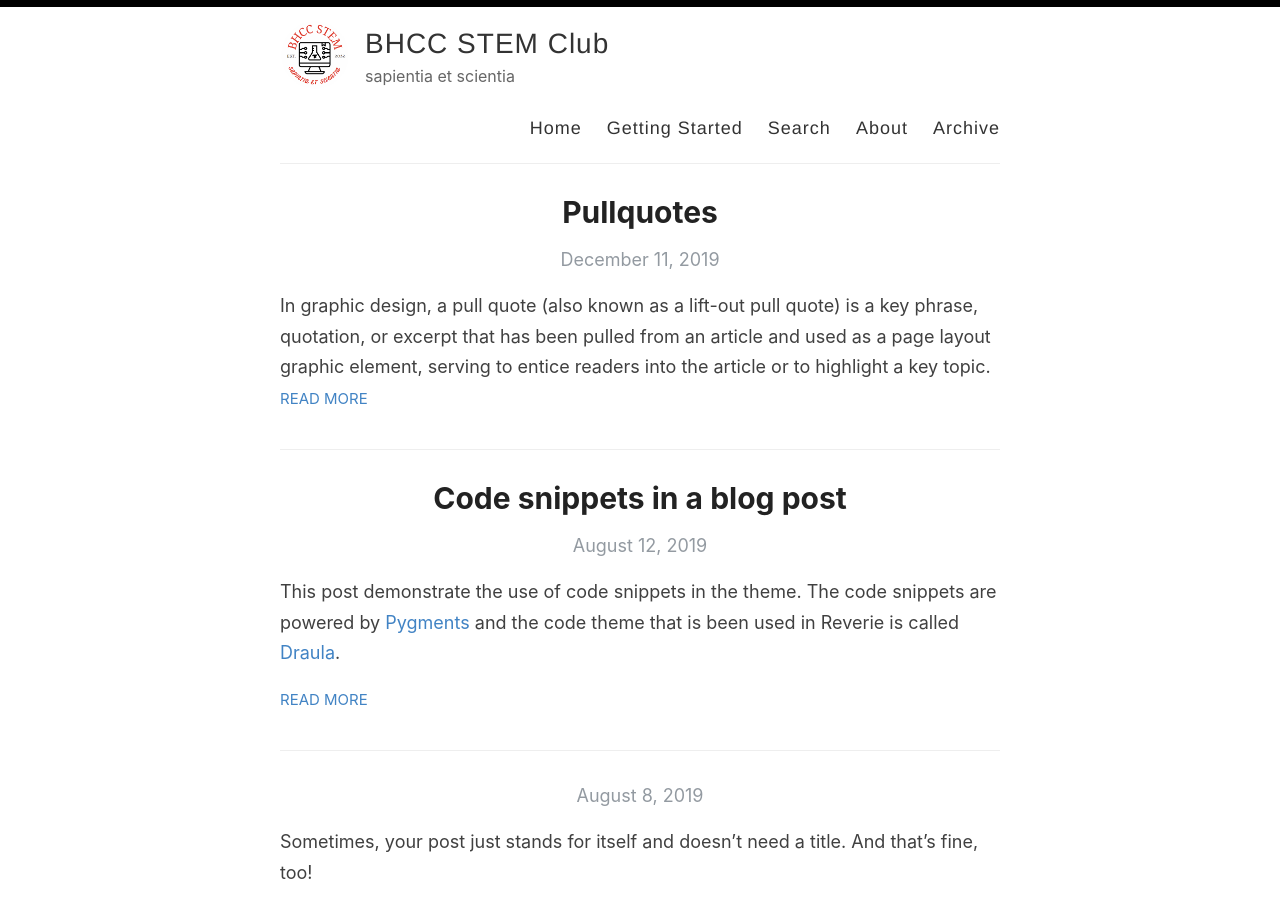
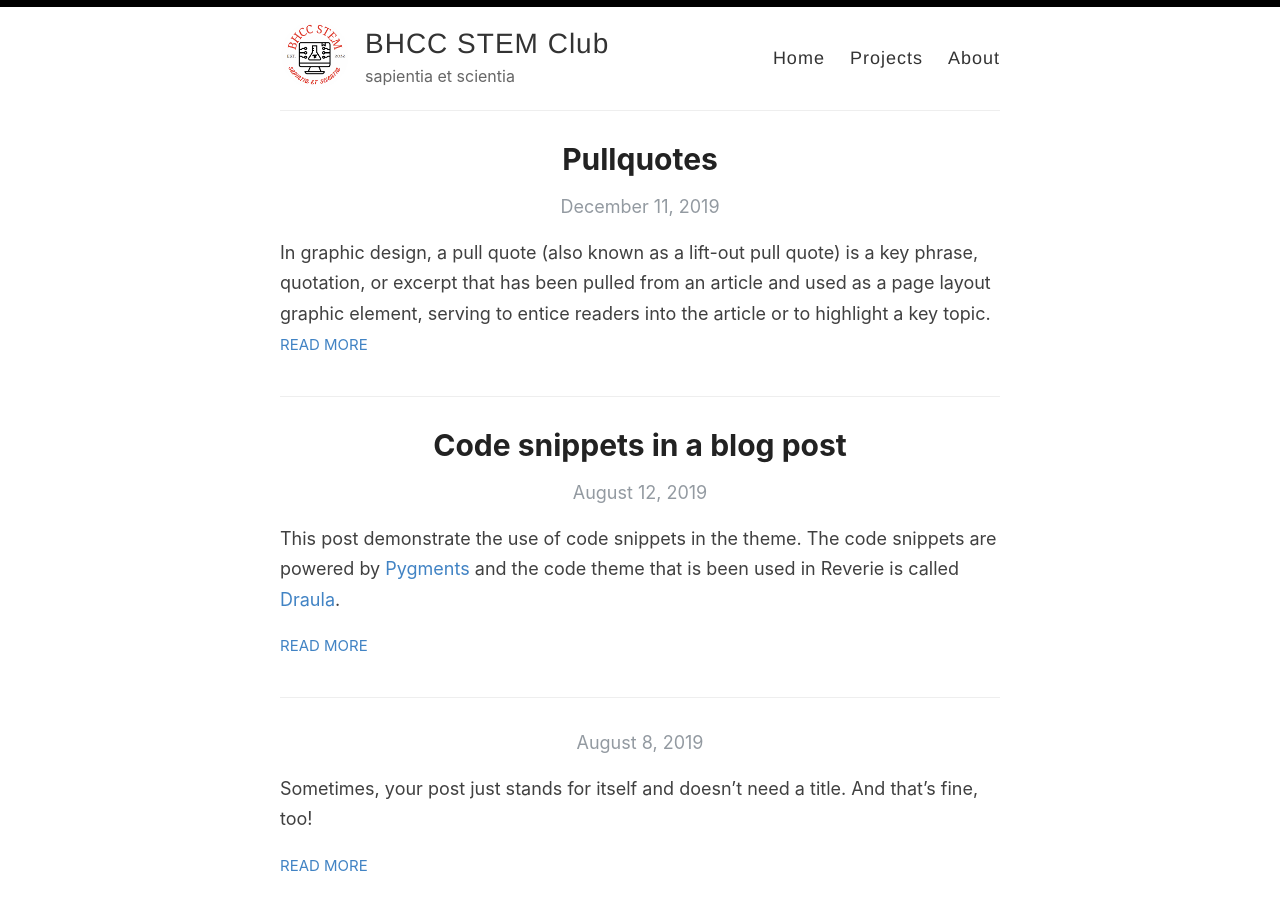
Before and after one commit to bhccstem/bhccstem.github.io, a Jekyll site: the page built from index.html, in a window 1280 px wide and 900 px high. Built offline with Jekyll 4.4.1, drawn with Linux system fonts in a browser that asks for light colours; the list of posts is cut into pages by our own code.

Commit message:
Update default.html

```diff
--- a/_layouts/default.html
+++ b/_layouts/default.html
@@ -29,10 +29,11 @@
 
             <nav>
               <a href="{{ site.baseurl }}/">Home</a>
-              <a href="{{ site.baseurl }}/getting-started">Getting Started</a>
-              <a href="{{ site.baseurl }}/search">Search</a>
+              <!-- <a href="{{ site.baseurl }}/getting-started">Getting Started</a> -->
+              <!-- <a href="{{ site.baseurl }}/search">Search</a> -->
+              <a href="{{ site.baseurl }}/projects">Projects</a>
               <a href="{{ site.baseurl }}/about">About</a>
-              <a href="{{ site.baseurl }}/archive">Archive</a>
+              <!-- <a href="{{ site.baseurl }}/archive">Archive</a> -->
             </nav>
           </header>
         </div>
```
